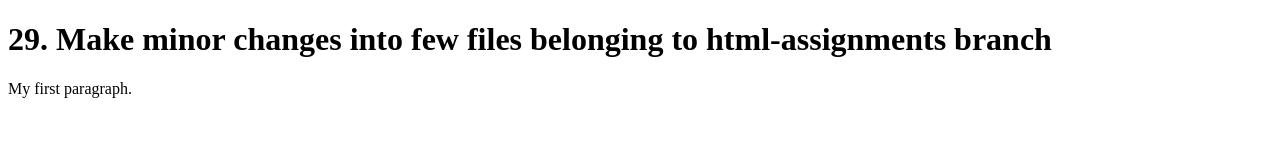
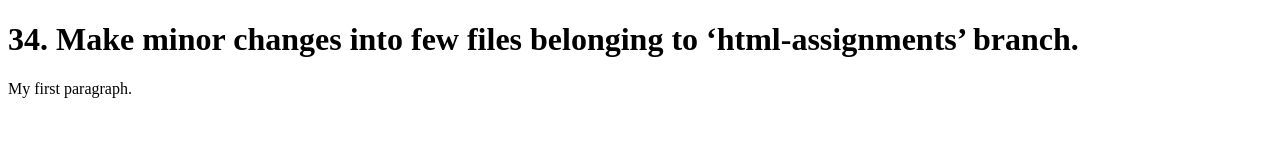
Before and after one commit to sdharkar/freshersbatch-oct16, a plain HTML site: page index.html in a window 1280 px wide. Drawn offline with Linux system fonts and the light colour scheme.

Commit message:
updated index.html

```diff
--- a/index.html
+++ b/index.html
@@ -6,7 +6,7 @@
 <body>
 
 <h1>
-    29.	Make minor changes into few files belonging to html-assignments branch
+    34.	Make minor changes into few files belonging to ‘html-assignments’ branch.
     </h1>
 <p>My first paragraph.</p>
 </body>
```
